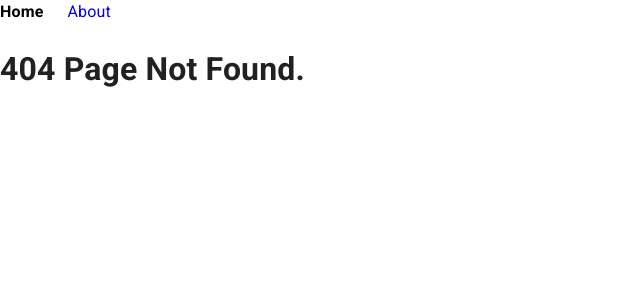
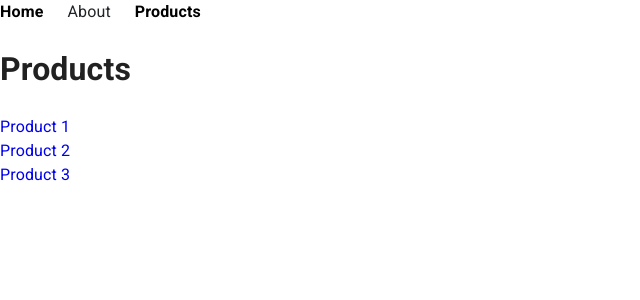
Before and after one commit to jerome-shiftleft/react-routing, a React (Vite) app: page /products in a window 1280 px wide. Before the commit this address had no page. Shown: the top 300 px of the page, without its empty margins (0-640 px from the left). Built offline with nearby package versions, Linux system fonts and the light colour scheme.

Commit message:
progress

```diff
--- a/src/Layout/sections/MainNavigation.jsx
+++ b/src/Layout/sections/MainNavigation.jsx
@@ -8,7 +8,8 @@ function MainNavigation() {
         <nav id="main-nav">
           <Stack className="nav-links" direction="row" spacing={3}>
             <NavLink to="/">Home</NavLink>
-            <NavLink to="/About">About</NavLink>
+            <NavLink to="/about">About</NavLink>
+            <NavLink to="/products">Products</NavLink>
           </Stack>
         </nav>
       </header>
--- a/src/pages/About.jsx
+++ b/src/pages/About.jsx
@@ -1,4 +1,4 @@
-function About() {
+function AboutPage() {
   return (
     <>
       <main>
@@ -8,4 +8,4 @@ function About() {
   )
 }
 
-export default About;
+export default AboutPage;
--- a/src/pages/Home.jsx
+++ b/src/pages/Home.jsx
@@ -1,4 +1,4 @@
-function Home() {
+function HomePage() {
   return (
     <>
       <main>
@@ -8,4 +8,4 @@ function Home() {
   );
 }
 
-export default Home;
+export default HomePage;
--- /dev/null
+++ b/src/pages/ProductDetail.jsx
@@ -0,0 +1,15 @@
+import { useParams } from "react-router-dom";
+
+function ProductDetailPage() {
+  const params = useParams();
+  const { productId } = params;
+
+  return (
+    <>
+      <h1>Product Detail</h1>
+      <span>Product ID: { productId }</span>
+    </>
+  );
+}
+
+export default ProductDetailPage;
--- /dev/null
+++ b/src/pages/Products.jsx
@@ -0,0 +1,18 @@
+import { Link } from "react-router-dom";
+
+function ProductsPage() {
+  return (
+    <>
+      <main>
+        <h1>Products</h1>
+        <ul>
+          <li><Link to="/products/1">Product 1</Link></li>
+          <li><Link to="/products/2">Product 2</Link></li>
+          <li><Link to="/products/3">Product 3</Link></li>
+        </ul>
+      </main>
+    </>
+  )
+}
+
+export default ProductsPage;
--- a/src/sass/_nav.scss
+++ b/src/sass/_nav.scss
@@ -1,6 +1,7 @@
 #main-nav {
   .nav-links {
     > a {
+      color: $default-font-color;
       &:hover,
       &.active {
         color: #000;
```
Also changed, not shown: src/App.jsx (+8 -4 lines).
